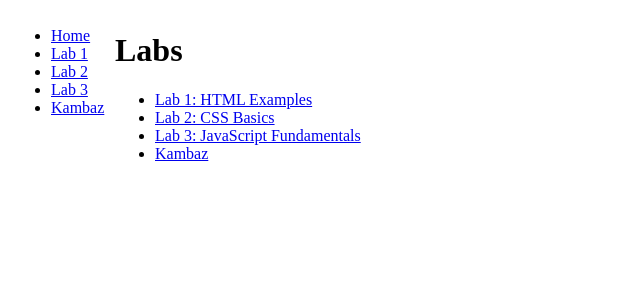
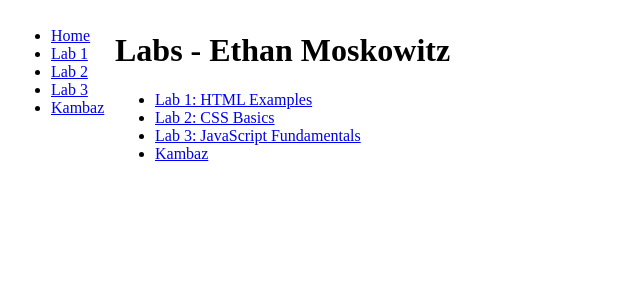
Before and after one commit to EthanMoskowitz/kambaz-next-js, a Next.js app: page /labs in a window 1280 px wide. Shown: the top 300 px of the page, without its empty margins (0-640 px from the left). Built offline with nearby package versions, Linux system fonts and the light colour scheme.

Commit message:
add name

```diff
--- a/app/labs/page.tsx
+++ b/app/labs/page.tsx
@@ -2,7 +2,7 @@ import Link from "next/link";
 export default function labs() {
   return (
     <div id="wd-labs">
-      <h1>Labs</h1>
+      <h1>Labs - Ethan Moskowitz</h1>
       <ul>
         <li>
           <Link href="/labs/lab1" id="wd-lab1-link">
```
